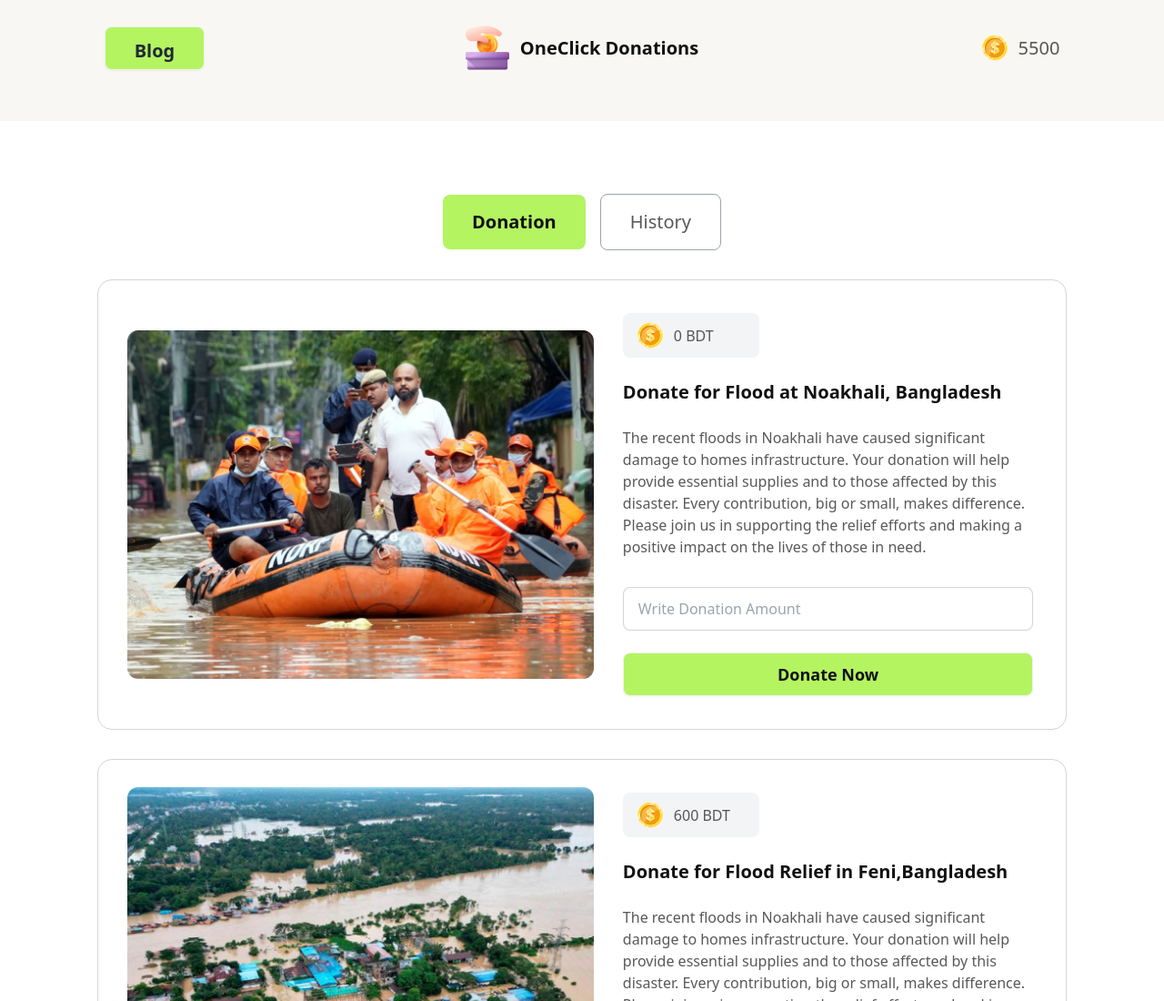
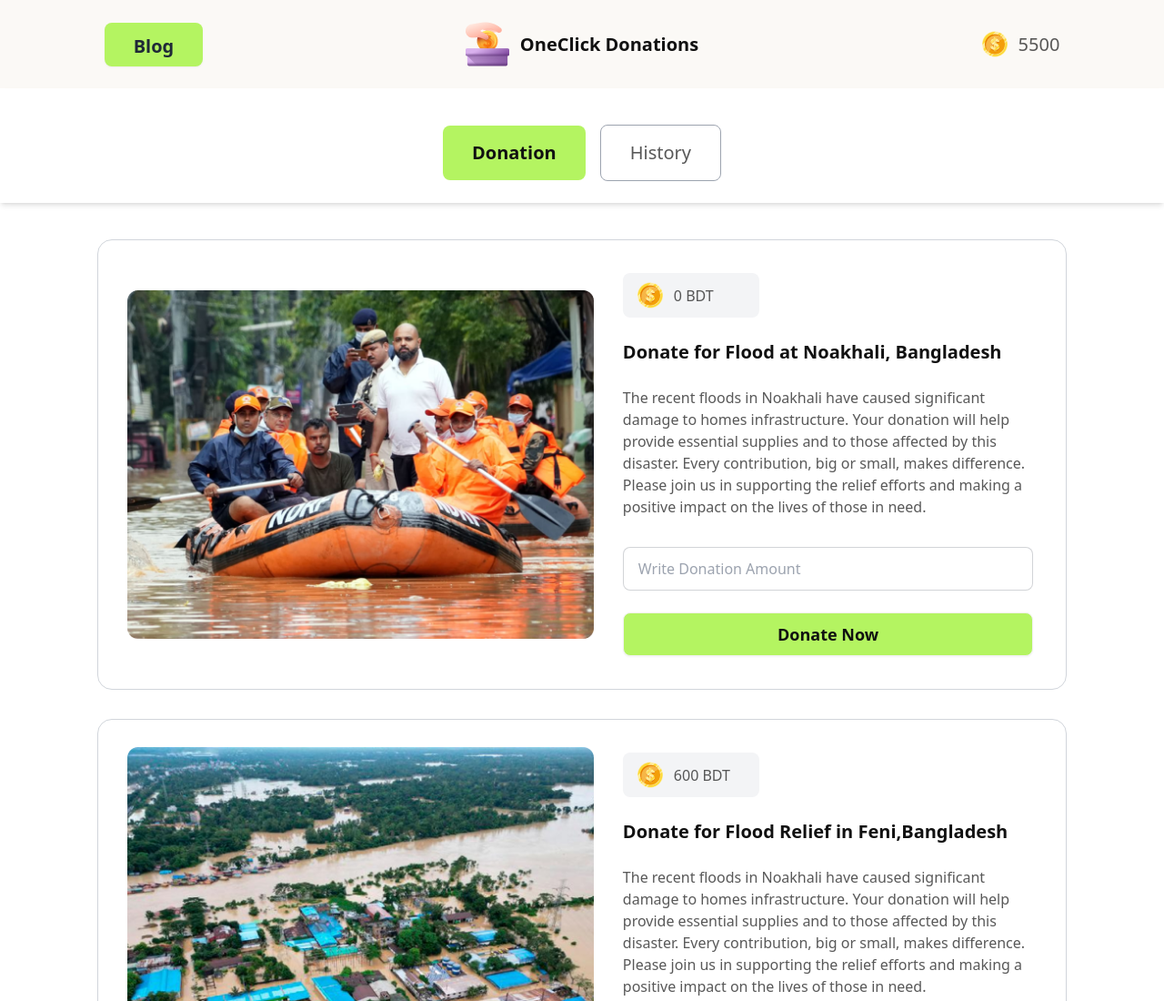
Before and after one commit to Rimaakter1/OneClick-Donations, a plain HTML site: page index.html in a window 1280 px wide. Shown: the top 1100 px of the page at 91% size. Drawn offline with nearby package versions, Linux system fonts and the light colour scheme.

```diff
--- a/index.html
+++ b/index.html
@@ -27,14 +27,15 @@
 
 </head>
 
-<body>
+<body class="relative">
 
     <!-- header  -->
-    <header>
-        <nav class="bg-bg_color pt-5 pb-12  ">
+    <header class="sticky top-0 z-10  bg-opacity-20">
+        <div class="absolute inset-0 backdrop-blur-lg bg-white bg-opacity-5"></div>
+        <nav class="bg-bg_color py-4  bg-opacity-70 backdrop-blur-md transition-all duration-300 z-20">
             <div class="navbar w-11/12 md:w-10/12 mx-auto ">
                 <div class="navbar-start">
-                    <a class="btn bg-primary text-xl font-semibold px-8 py-3">Blog</a>
+                    <a class="btn bg-primary text-xl font-semibold px-8 py-3 border-0">Blog</a>
                 </div>
                 <div class="navbar-center flex items-center">
                     <img src="./assets/logo.png" alt="">
@@ -47,18 +48,18 @@
             </div>
         </nav>
 
-        <div class="flex items-center justify-center mb-8 mt-20">
+        <div
+            class="flex items-center justify-center mb-4 pt-10 pb-6 bg-white bg-opacity-65 backdrop-blur-md shadow-md transition-all duration-300 ">
             <button id="donation-btn"
                 class=" bg-primary text-secondary text-xl font-semibold border-0 rounded-lg px-8 py-4 mr-4">Donation</button>
             <button id="donate-history-btn"
                 class="text-accent text-xl font-medium border border-gray-400 rounded-lg px-8 py-4">History</button>
         </div>
-
     </header>
     <!-- header end  -->
 
     <!-- main start  -->
-    <main class="w-11/12 md:w-10/12 mx-auto">
+    <main class="relative w-11/12 md:w-10/12 mx-auto mt-10">
         <!-- donate section  -->
 
         <section class="mb-20">
```
